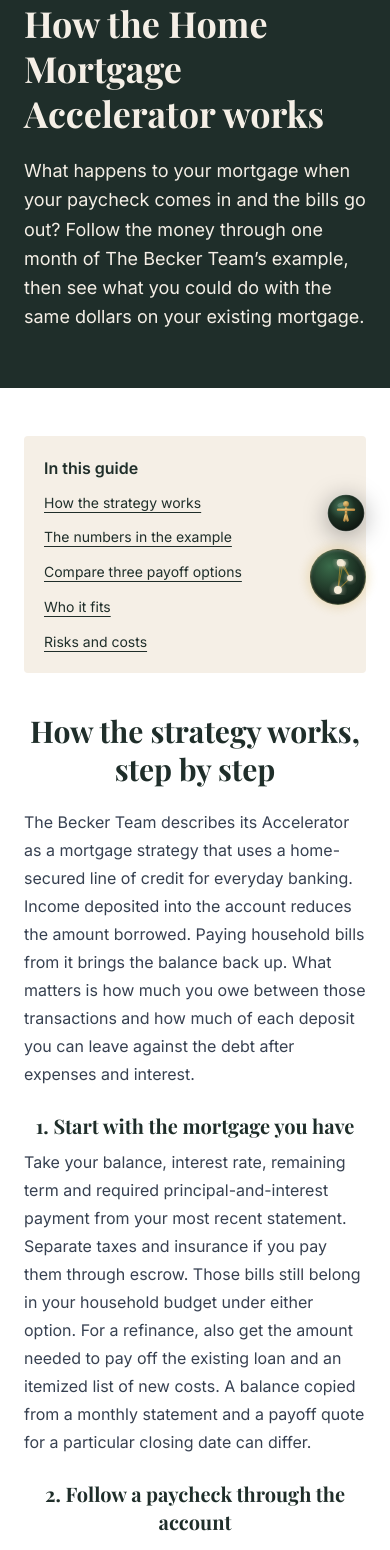
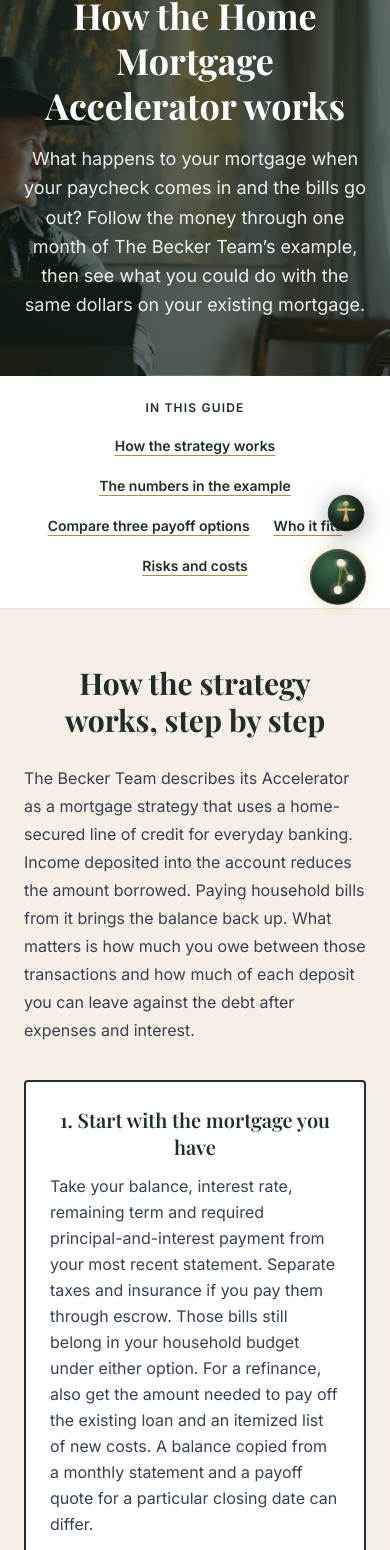
Before and after one commit to AppStudioPros/becker-team, a Next.js app: page /loan-programs/mortgage-accelerator/guide in a window 390 px wide. Shown: the part 215-1765 px from the top of the page. Built offline with nearby package versions, Linux system fonts and the light colour scheme.

Commit message:
Match the Accelerator guide styling to the existing loan program pages

```diff
--- a/app/loan-programs/mortgage-accelerator/guide/page.tsx
+++ b/app/loan-programs/mortgage-accelerator/guide/page.tsx
@@ -1,5 +1,6 @@
 import type { Metadata } from 'next'
 import Link from 'next/link'
+import { ChevronLeft } from 'lucide-react'
 
 const overview = '/loan-programs/mortgage-accelerator'
 const pdf = '/mortgage-accelerator-example.pdf'
@@ -18,103 +19,177 @@ const sections = [
   { id: 'risks-and-costs', label: 'Risks and costs' },
 ]
 
-const heading = 'mb-5 text-3xl font-bold leading-tight text-[#1F2E2A] md:text-4xl'
-const subheading = 'mb-2 mt-6 text-xl font-bold text-[#1F2E2A]'
-const sourceLink = 'font-semibold text-[#294C40] underline underline-offset-4'
-const sectionStyle = 'scroll-mt-24 border-b border-[#ded9cc] pb-9'
+const displayFont = { fontFamily: '"Playfair Display", Georgia, serif' }
+const heading = 'mx-auto mb-6 max-w-4xl text-center text-3xl font-bold leading-tight text-balance md:text-5xl'
+const subheading = 'mb-3 text-xl font-semibold leading-snug text-forest md:text-2xl'
+const sourceLink = 'font-semibold text-forest underline decoration-[#B98942] underline-offset-4 hover:decoration-forest'
+const button = 'btn-hover inline-block max-w-full rounded px-6 py-4 text-center text-sm font-semibold uppercase tracking-widest sm:px-10'
+const section = 'scroll-mt-24 px-6 py-14 md:py-20'
 
 export default function MortgageAcceleratorGuide() {
   return (
-    <article className="bg-white text-[#1F2E2A]">
-      <header className="bg-[#1F2E2A] px-6 py-14 text-[#F5EFE6] md:py-20">
-        <div className="mx-auto max-w-5xl">
-          <Link href={overview} className="text-sm font-semibold underline underline-offset-4">Home Mortgage Accelerator overview</Link>
-          <h1 className="mt-6 max-w-3xl text-4xl font-bold leading-tight md:text-6xl">How the Home Mortgage Accelerator works</h1>
-          <p className="mt-5 max-w-2xl text-lg leading-relaxed">
+    <article className="bg-white text-forest">
+      <header
+        className="bg-forest bg-cover px-6 py-14 text-center text-white md:py-24"
+        style={{
+          backgroundImage: 'linear-gradient(rgba(20,35,25,0.66), rgba(20,35,25,0.66)), url("/images/mortgage-accelerator-hero.jpg")',
+          backgroundPosition: 'center 55%',
+        }}
+      >
+        <Link href={overview} className="mb-5 inline-flex items-center gap-1 text-sm font-semibold text-cream underline-offset-4 hover:underline">
+          <ChevronLeft size={16} aria-hidden="true" /> Home Mortgage Accelerator overview
+        </Link>
+        <h1 className="mx-auto mb-4 max-w-5xl text-4xl font-bold leading-tight text-balance md:text-6xl lg:text-7xl" style={displayFont}>
+          How the Home Mortgage Accelerator works
+        </h1>
+        <p className="mx-auto max-w-2xl text-lg leading-relaxed text-white/90">
           What happens to your mortgage when your paycheck comes in and the bills go out?
           Follow the money through one month of The Becker Team’s example, then see what you
           could do with the same dollars on your existing mortgage.
         </p>
-        </div>
       </header>
 
-      <div className="mx-auto grid max-w-5xl gap-10 px-6 py-12 lg:grid-cols-[13rem_minmax(0,1fr)] lg:gap-14 lg:py-16">
-        <nav aria-label="In this guide" className="self-start rounded bg-[#F5EFE6] p-5 lg:sticky lg:top-24">
-          <p className="mb-3 font-semibold">In this guide</p>
-          <ul className="space-y-3 text-sm leading-relaxed">
+      <nav aria-label="In this guide" className="border-b border-cream-dark bg-white px-6 py-6">
+        <div className="mx-auto max-w-5xl text-center">
+          <p className="mb-3 text-xs font-semibold uppercase tracking-widest text-forest">In this guide</p>
+          <ul className="flex flex-wrap justify-center gap-x-6 gap-y-1">
             {sections.map(({ id, label }) => (
-              <li key={id}><a className="underline underline-offset-4" href={'#' + id}>{label}</a></li>
+              <li key={id}>
+                <a className="inline-block py-2 text-sm font-semibold underline decoration-[#B98942] underline-offset-4 hover:decoration-forest" href={'#' + id}>
+                  {label}
+                </a>
+              </li>
             ))}
           </ul>
+        </div>
       </nav>
 
-        <div className="prose-becker min-w-0 space-y-10">
-          <section id="how-it-works" className={sectionStyle}>
-            <h2 className={heading}>How the strategy works, step by step</h2>
+      <section id="how-it-works" className={section + ' bg-cream'}>
+        <div className="mx-auto max-w-5xl">
+          <h2 className={heading} style={displayFont}>How the strategy works, step by step</h2>
+          <div className="prose-becker mx-auto mb-9 max-w-3xl">
             <p>The Becker Team describes its Accelerator as a mortgage strategy that uses a home-secured line of credit for everyday banking. Income deposited into the account reduces the amount borrowed. Paying household bills from it brings the balance back up. What matters is how much you owe between those transactions and how much of each deposit you can leave against the debt after expenses and interest.</p>
-            <h3 className={subheading}>1. Start with the mortgage you have</h3>
+          </div>
+          <div className="grid gap-5 text-gray-700 leading-relaxed md:grid-cols-2">
+            <div className="rounded border-2 border-forest bg-white p-6 md:p-8">
+              <h3 className={subheading} style={displayFont}>1. Start with the mortgage you have</h3>
               <p>Take your balance, interest rate, remaining term and required principal-and-interest payment from your most recent statement. Separate taxes and insurance if you pay them through escrow. Those bills still belong in your household budget under either option. For a refinance, also get the amount needed to pay off the existing loan and an itemized list of new costs. A balance copied from a monthly statement and a payoff quote for a particular closing date can differ.</p>
-            <h3 className={subheading}>2. Follow a paycheck through the account</h3>
+            </div>
+            <div className="rounded border-2 border-forest bg-white p-6 md:p-8">
+              <h3 className={subheading} style={displayFont}>2. Follow a paycheck through the account</h3>
               <p>Write down when your take-home pay actually arrives and when you expect to pay bills. In the linked-account model, a deposit can lower the balance used to calculate interest while that money stays in the account. When you use the line to pay a bill, you borrow that amount back. Two households can bring home the same pay and finish the month owing different amounts because their expenses differ. Even with identical expenses, the dates matter when the lender calculates interest on daily balances.</p>
-            <h3 className={subheading}>3. Account for interest and every withdrawal</h3>
+            </div>
+            <div className="rounded border-2 border-forest bg-white p-6 md:p-8">
+              <h3 className={subheading} style={displayFont}>3. Account for interest and every withdrawal</h3>
               <p>The payment schedule in the example lists income, expenses, interest and principal separately. That lets you trace how much debt the household actually pays down. Include bills that arrive outside a typical month, such as insurance renewals, property taxes paid directly or a repair you have been putting off. If a projection omits one of those bills, the money appears available to reduce the mortgage even though your household will need to spend it.</p>
-            <h3 className={subheading}>4. Test the plan with your own calendar</h3>
+            </div>
+            <div className="rounded border-2 border-forest bg-white p-6 md:p-8">
+              <h3 className={subheading} style={displayFont}>4. Test the plan with your own calendar</h3>
               <p>Ask Jamie to run it once using your usual deposits and again using a tighter month from your actual statements. Set aside any cash you intend to keep available outside the loan. For each run, ask for the ending debt, interest charged, fees paid and cash still on hand. Those four figures let you see whether reaching a lower loan balance would leave you short of cash for something important.</p>
+            </div>
+          </div>
+        </div>
       </section>
 
-          <section id="worked-example" className={sectionStyle}>
-            <h2 className={heading}>A month from The Becker Team’s example</h2>
+      <section id="worked-example" className={section + ' bg-white'}>
+        <div className="mx-auto max-w-5xl">
+          <h2 className={heading} style={displayFont}>A month from The Becker Team’s example</h2>
+          <div className="prose-becker mx-auto max-w-3xl">
             <p>Page 3 of the original PDF shows a March 2026 row for each loan. The figures below come from those rows. They are the inputs and results of a simulation, rather than a record of a borrower’s payments or an offer of financing.</p>
-            <table className="my-6 w-full border-collapse text-left text-sm">
-              <caption className="pb-3 text-left font-semibold">March 2026, as modeled on page 3</caption>
-              <thead className="bg-[#F5EFE6]">
-                <tr><th scope="col" className="p-3">March activity</th><th scope="col" className="p-3 text-right">Accelerator</th><th scope="col" className="p-3 text-right">Standard loan</th></tr>
+            <div className="my-7 overflow-x-auto rounded border border-cream-border">
+              <table className="w-full border-collapse text-left text-xs sm:text-base">
+                <caption className="bg-forest px-3 py-4 text-left font-semibold text-cream sm:px-5">March 2026, as modeled on page 3</caption>
+                <thead className="border-b border-cream-border bg-cream">
+                  <tr><th scope="col" className="px-2 py-3 sm:px-5 sm:py-4">March activity</th><th scope="col" className="px-2 py-3 sm:px-5 sm:py-4 text-right">Accelerator</th><th scope="col" className="px-2 py-3 sm:px-5 sm:py-4 text-right">Standard loan</th></tr>
                 </thead>
-              <tbody className="divide-y divide-[#ded9cc] tabular-nums">
-                <tr><th scope="row" className="p-3 font-normal">Interest</th><td className="p-3 text-right">$1,720.96</td><td className="p-3 text-right">$2,059.48</td></tr>
-                <tr><th scope="row" className="p-3 font-normal">Principal paid</th><td className="p-3 text-right">$6,779.04</td><td className="p-3 text-right">$441.28</td></tr>
-                <tr><th scope="row" className="p-3 font-normal">Balance after payment</th><td className="p-3 text-right">$418,220.96</td><td className="p-3 text-right">$424,558.72</td></tr>
+                <tbody className="divide-y divide-cream-border tabular-nums [&_tr:last-child]:bg-cream/60 [&_tr:last-child]:font-semibold">
+                  <tr><th scope="row" className="px-2 py-3 sm:px-5 sm:py-4 font-normal">Interest</th><td className="px-2 py-3 sm:px-5 sm:py-4 text-right">$1,720.96</td><td className="px-2 py-3 sm:px-5 sm:py-4 text-right">$2,059.48</td></tr>
+                  <tr><th scope="row" className="px-2 py-3 sm:px-5 sm:py-4 font-normal">Principal paid</th><td className="px-2 py-3 sm:px-5 sm:py-4 text-right">$6,779.04</td><td className="px-2 py-3 sm:px-5 sm:py-4 text-right">$441.28</td></tr>
+                  <tr><th scope="row" className="px-2 py-3 sm:px-5 sm:py-4 font-normal">Balance after payment</th><td className="px-2 py-3 sm:px-5 sm:py-4 text-right">$418,220.96</td><td className="px-2 py-3 sm:px-5 sm:py-4 text-right">$424,558.72</td></tr>
                 </tbody>
               </table>
+            </div>
             <p>Here is the Accelerator arithmetic. The simulator enters $10,000 of income and $1,500 of expenses. That leaves $8,500. After its $1,720.96 interest entry, $6,779.04 remains to reduce principal. Subtract that from $425,000 and you get the $418,220.96 balance reported for March. A homeowner whose essential expenses use up most of that deposit would have much less available for principal.</p>
             <p>On the standard side, the $2,500.76 payment breaks into $2,059.48 of interest and $441.28 of principal. The row shows no extra principal. The two columns therefore answer different household-budget questions. A borrower reading across the row might conclude that changing accounts produced the entire difference. Most of the difference in principal paid that month comes from sending more money toward the debt.</p>
             <p>There is also a discrepancy worth knowing before you use the annual chart. Page 1 shows a $50,000 one-time deposit. Page 2 starts the Accelerator at $375,000 and the standard loan at $425,000. The March Accelerator row on page 3 reconciles to $425,000 before that month’s principal payment. Page 1 also lists a one-month Accelerator term, while page 2 models payments over multiple years. Ask Jamie for a schedule that reconciles those entries before using the projected payoff year to make a decision.</p>
-            <a href={pdf} download className="inline-block rounded bg-[#1F2E2A] px-6 py-3 font-semibold text-white">Download the original example (PDF)</a>
-            <p className="mt-3 text-sm">The original 18-page illustration is labeled for mortgage professionals.</p>
+          </div>
+          <div className="mt-8 text-center">
+            <a href={pdf} download className={button + ' bg-forest text-cream'}>Download the original example (PDF)</a>
+            <p className="mx-auto mt-3 max-w-prose text-sm leading-relaxed text-gray-600">The original 18-page illustration is labeled for mortgage professionals.</p>
+          </div>
+        </div>
       </section>
 
-          <section id="payoff-options" className={sectionStyle}>
-            <h2 className={heading}>Compare three ways to use the same money</h2>
+      <section id="payoff-options" className={section + ' bg-cream'}>
+        <div className="mx-auto max-w-5xl">
+          <h2 className={heading} style={displayFont}>Compare three ways to use the same money</h2>
+          <div className="prose-becker mx-auto mb-8 max-w-3xl">
             <p>Start each option with the same debt and the same pool of savings. If you plan to put $50,000 toward the home loan today, apply it on both sides of the comparison. If that money needs to stay in savings, leave it there in both cases. Then decide how much of your take-home pay you can commit over a full year. Hold that amount constant while you compare the different ways to send it.</p>
-            <h3 className={subheading}>Extra principal on your current mortgage</h3>
+          </div>
+          <div className="space-y-5">
+            <div className="grid gap-x-10 gap-y-1 rounded border border-cream-border bg-white p-6 md:grid-cols-[minmax(0,1fr)_minmax(0,2fr)] md:p-8">
+              <h3 className={subheading} style={displayFont}>Extra principal on your current mortgage</h3>
+              <div className="space-y-4 leading-relaxed text-gray-700">
                 <p>Keep making the full scheduled payment. Ask the company that collects it how to designate extra money for principal, whether a prepayment penalty applies and where the extra amount will appear on your statement. This gives you a benchmark that uses the terms of the loan you already have. For a direct comparison with March in the PDF, give the standard mortgage the same $8,500 total payment budget. After its regular $2,500.76 payment, that leaves $5,999.24 to send as extra principal. Add the scheduled $441.28 and the total principal paid becomes $6,440.52, assuming the servicer applies it that month without a fee. In that calculation, the difference in March principal paid is $338.52. The PDF also uses different interest rates for the two loans, so the difference reflects more than deposit timing.</p>
-            <h3 className={subheading}>Biweekly payments through your servicer</h3>
+              </div>
+            </div>
+            <div className="grid gap-x-10 gap-y-1 rounded border border-cream-border bg-white p-6 md:grid-cols-[minmax(0,1fr)_minmax(0,2fr)] md:p-8">
+              <h3 className={subheading} style={displayFont}>Biweekly payments through your servicer</h3>
+              <div className="space-y-4 leading-relaxed text-gray-700">
                 <p>Every two weeks and twice a month are different schedules. With 26 half-payments, you send the equivalent of 13 full monthly payments in a year. With 24 half-payments, you send 12. Using the standard payment from the illustration, half is $1,250.38. Sending that amount 26 times totals $32,509.88, compared with $30,009.12 for 12 regular payments. The difference is $2,500.76 for the year. A fair comparison gives the extra-principal option that same annual amount.</p>
                 <p>Before sending half a payment, ask whether the servicer accepts biweekly payments, charges an enrollment fee or holds the first half until a full payment arrives. If taxes and insurance are in your payment, ask how the extra amount is allocated. The figures above use only the payment shown in the example. Your servicer can tell you the amount and timing that will keep your own account current.</p>
-            <h3 className={subheading}>The Accelerator with the same budget</h3>
+              </div>
+            </div>
+            <div className="grid gap-x-10 gap-y-1 rounded border border-cream-border bg-white p-6 md:grid-cols-[minmax(0,1fr)_minmax(0,2fr)] md:p-8">
+              <h3 className={subheading} style={displayFont}>The Accelerator with the same budget</h3>
+              <div className="space-y-4 leading-relaxed text-gray-700">
                 <p>Give Jamie the same starting balance, savings contribution and annual cash commitment you used for the other options, along with the dates you receive and spend money. Ask for a schedule showing when interest posts and when fees are paid. Pick a date that matters to you, such as your expected move or retirement, and compare debt remaining, interest and fees through that date. A lifetime total is less useful if you expect to sell the home in a few years.</p>
-            <p className="text-sm">Payment references: <a className={sourceLink} href="https://www.consumerfinance.gov/consumer-tools/mortgages/answers/key-terms/#bi-weekly-payment">CFPB guide to biweekly payments</a> and <a className={sourceLink} href="https://www.consumerfinance.gov/consumer-tools/mortgages/your-mortgage-servicer-must-comply-with-federal-rules/">how a servicer handles payments</a>.</p>
+              </div>
+            </div>
+          </div>
+          <p className="mt-6 text-sm leading-relaxed text-gray-700">Payment references: <a className={sourceLink} href="https://www.consumerfinance.gov/consumer-tools/mortgages/answers/key-terms/#bi-weekly-payment">CFPB guide to biweekly payments</a> and <a className={sourceLink} href="https://www.consumerfinance.gov/consumer-tools/mortgages/your-mortgage-servicer-must-comply-with-federal-rules/">how a servicer handles payments</a>.</p>
+        </div>
       </section>
 
-          <section id="who-it-fits" className={sectionStyle}>
-            <h2 className={heading}>Who is likely to find it useful?</h2>
+      <section
+        id="who-it-fits"
+        className={section + ' bg-forest bg-cover bg-center text-white'}
+        style={{ backgroundImage: 'linear-gradient(rgba(20,35,25,0.88), rgba(20,35,25,0.88)), url("/images/ma-coins-houses.jpg")' }}
+      >
+        <div className="mx-auto max-w-5xl">
+          <h2 className={heading} style={displayFont}>Who is likely to find it useful?</h2>
+          <div className="mx-auto grid gap-6 text-base leading-relaxed text-white/90 md:grid-cols-2 md:gap-12">
             <p>The Becker Team identifies consistent positive cash flow as a reason to explore the Accelerator. Look at what remains after the bills clear across several ordinary months, including a month with an unusually large expense. A steady surplus and a willingness to track transactions give you something meaningful to model. If your goal is to enter retirement with less debt, ask for a second projection using the income you expect after leaving work. A projection that assumes today’s full paycheck until the final payment can miss the very transition you are planning for.</p>
             <p>This structure may be a poor fit if you routinely draw savings to meet regular expenses, rely on a single unpredictable bonus to get ahead, or would have to put your entire emergency fund into the loan. It can also be a poor trade if replacing an existing loan means giving up a rate or payment you value. Homeowners in any of those situations can ask what happens if they keep their existing mortgage and send extra principal only in months when the money is actually available.</p>
+          </div>
+        </div>
       </section>
 
-          <section id="risks-and-costs" className="scroll-mt-24">
-            <h2 className={heading}>What could make the strategy cost more?</h2>
-            <h3 className={subheading}>A rate change or an expensive refinance</h3>
+      <section id="risks-and-costs" className={section + ' bg-white'}>
+        <div className="mx-auto max-w-5xl">
+          <h2 className={heading} style={displayFont}>What could make the strategy cost more?</h2>
+          <div className="grid items-start gap-5 md:grid-cols-2">
+            <div className="h-full rounded border border-cream-border bg-cream p-6 md:p-8">
+              <h3 className={subheading} style={displayFont}>A rate change or an expensive refinance</h3>
+              <div className="space-y-4 leading-relaxed text-gray-700">
                 <p>Get the proposed rate and fees in writing. If the rate is variable, ask what index it follows, what the lender adds to that index, when it can change and whether it has a cap. Ask for a second projection at a higher rate while holding income and spending steady. For a refinance, include upfront costs and any charges rolled into the balance. If you plan to move, compare those costs with the interest difference you would actually see before the sale. The original PDF shows a rate assumption for a simulation. Your written terms determine what you would pay.</p>
                 <p><a className={sourceLink} href="https://myhome.freddiemac.com/refinancing/costs-of-refinancing">Freddie Mac explains refinance costs</a>. The <a className={sourceLink} href="https://www.consumerfinance.gov/ask-cfpb/what-fees-can-my-lender-charge-if-i-take-out-a-heloc-en-249/">CFPB lists fees to ask about on a home equity line</a>, including annual charges and possible early cancellation fees.</p>
-            <h3 className={subheading}>Losing access to cash when you need it</h3>
-            <p>Cash held in a savings account and unused borrowing capacity on a home-secured line serve different purposes. The CFPB explains that a lender may restrict further draws in certain circumstances, including a significant drop in home value. Ask how you would cover a repair or a gap between paychecks if a draw were unavailable. On a loan secured by your home, failure to repay can put the home at risk. The <a className={sourceLink} href="https://www.consumerfinance.gov/ask-cfpb/what-is-a-home-equity-line-of-credit-heloc-en-107/">CFPB’s guide to home equity lines</a> explains borrowing limits and repayment periods.</p>
-            <h3 className={subheading}>What to bring to a review with Jamie</h3>
-            <p>Bring your current mortgage statement, recent deposit and spending records, any written offer you are comparing, and a list of money you need to keep accessible. Mark any upcoming change in income, property taxes or household expenses. Ask for a schedule you can trace from the opening balance to the first month’s ending balance, just as you did above. Then do the same check for a lean month. That gives you a practical basis for deciding whether to change loans, send extra principal yourself or keep your current payment schedule.</p>
-            <Link href="/contact" className={sourceLink}>Ask Jamie Becker about your mortgage scenario</Link>
-          </section>
               </div>
             </div>
+            <div className="h-full rounded border border-cream-border bg-cream p-6 md:p-8">
+              <h3 className={subheading} style={displayFont}>Losing access to cash when you need it</h3>
+              <div className="space-y-4 leading-relaxed text-gray-700">
+                <p>Cash held in a savings account and unused borrowing capacity on a home-secured line serve different purposes. The CFPB explains that a lender may restrict further draws in certain circumstances, including a significant drop in home value. Ask how you would cover a repair or a gap between paychecks if a draw were unavailable. On a loan secured by your home, failure to repay can put the home at risk. The <a className={sourceLink} href="https://www.consumerfinance.gov/ask-cfpb/what-is-a-home-equity-line-of-credit-heloc-en-107/">CFPB’s guide to home equity lines</a> explains borrowing limits and repayment periods.</p>
+              </div>
+            </div>
+          </div>
+          <div className="mt-10 rounded bg-forest px-6 py-10 text-center text-white md:px-12 md:py-12">
+            <h3 className="mb-4 text-2xl font-bold md:text-3xl" style={displayFont}>What to bring to a review with Jamie</h3>
+            <p className="mx-auto mb-7 max-w-3xl text-left leading-relaxed text-white/90">Bring your current mortgage statement, recent deposit and spending records, any written offer you are comparing, and a list of money you need to keep accessible. Mark any upcoming change in income, property taxes or household expenses. Ask for a schedule you can trace from the opening balance to the first month’s ending balance, just as you did above. Then do the same check for a lean month. That gives you a practical basis for deciding whether to change loans, send extra principal yourself or keep your current payment schedule.</p>
+            <Link href="/contact" className={button + ' border-2 border-cream text-cream'}>Ask Jamie Becker about your mortgage scenario</Link>
+          </div>
+        </div>
+      </section>
     </article>
   )
 }
```
Lines whose indentation alone changed are shown as unchanged.
